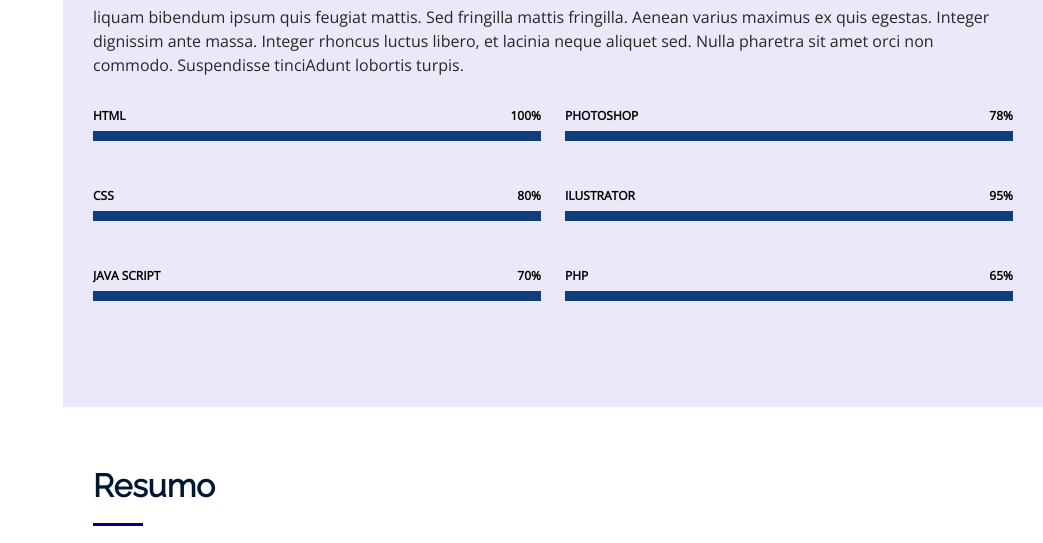
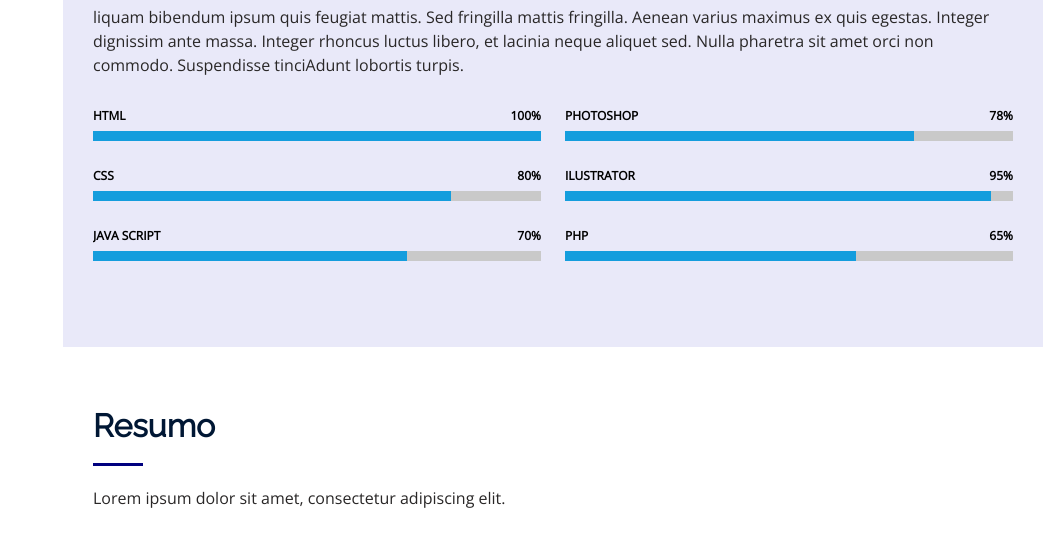
Before and after one commit to rvbuyy/iportfolio, a plain HTML site: page index.html in a window 1280 px wide. Shown: the part 2160-2703 px from the top of the page, without its empty margins (237-1280 px from the left). Drawn offline with nearby package versions, Linux system fonts and the light colour scheme.

Commit message:
update correção
Correção linha:

(linha 400)
.skills .progress-bar {
para:
.skills .progress-bar-wrap {

(linha 406 height do .skills .progress-bar)
    height: 10 px;
para:
    height: 10px;

```diff
--- a/css/estilo.css
+++ b/css/estilo.css
@@ -379,14 +379,14 @@ section {
 
 /* SKILLS */
 .skills .progress{
-    height: 80px;
+    height: 60px;
     display: block;
     background: none;
     border-radius: 0;
 }
 .skills .progress .skill {
     padding: 0;
-    margin: 0 0 6px;
+    margin: 0 0 6px 0;
     text-transform: uppercase;
     display: block;
     font-weight: 600;
@@ -398,12 +398,12 @@ section {
     font-style: normal;
 }
 .skills .progress-bar-wrap {
-    background: #0f3e7b;
+    background: #c9c9c9;
     height: 10px;
 }
 .skills .progress-bar {
     width: 1px;
-    height: 10 px;
+    height: 10px;
     transition: 0.9s;
     background: #149ddd;
 }
```
